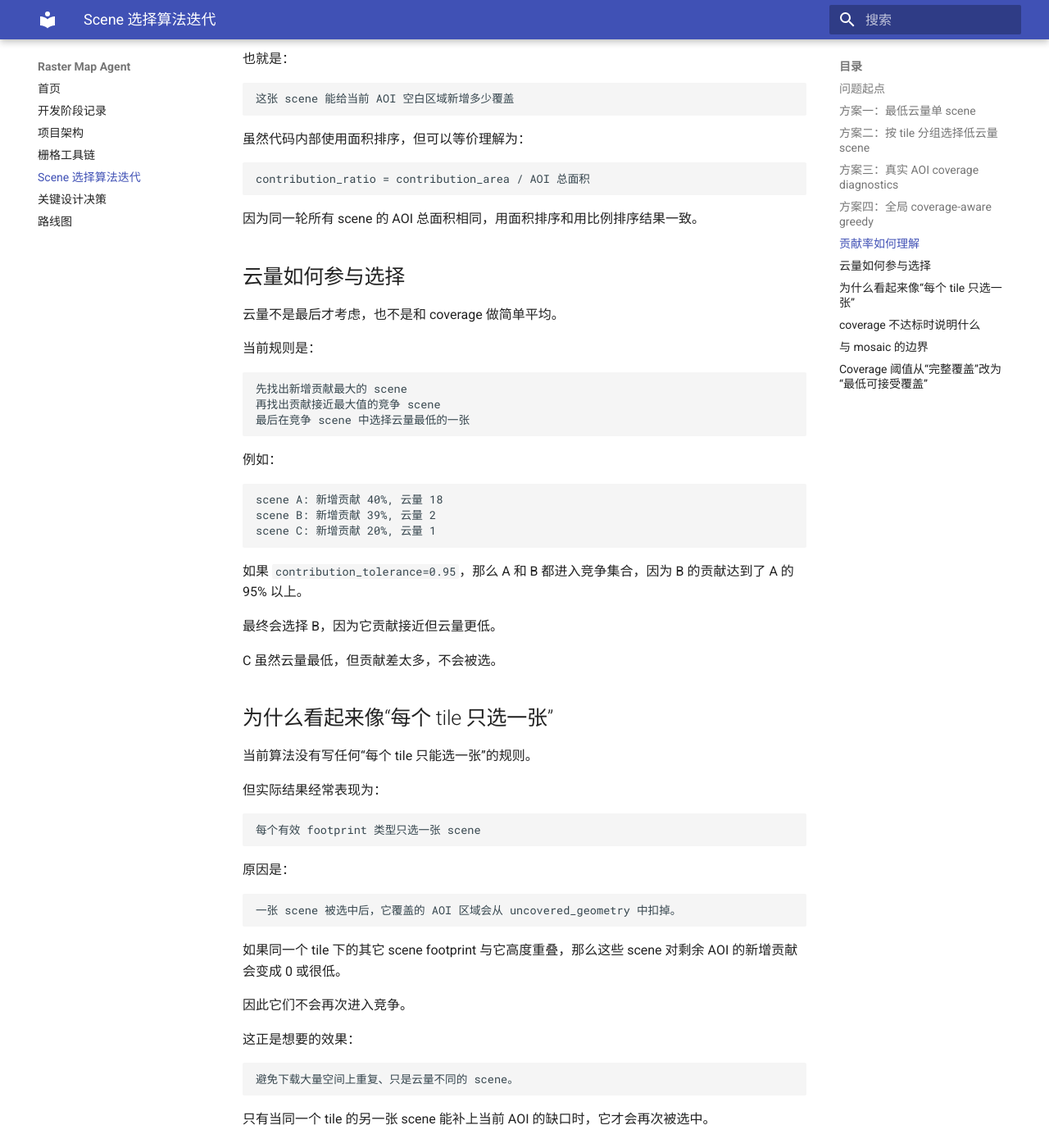
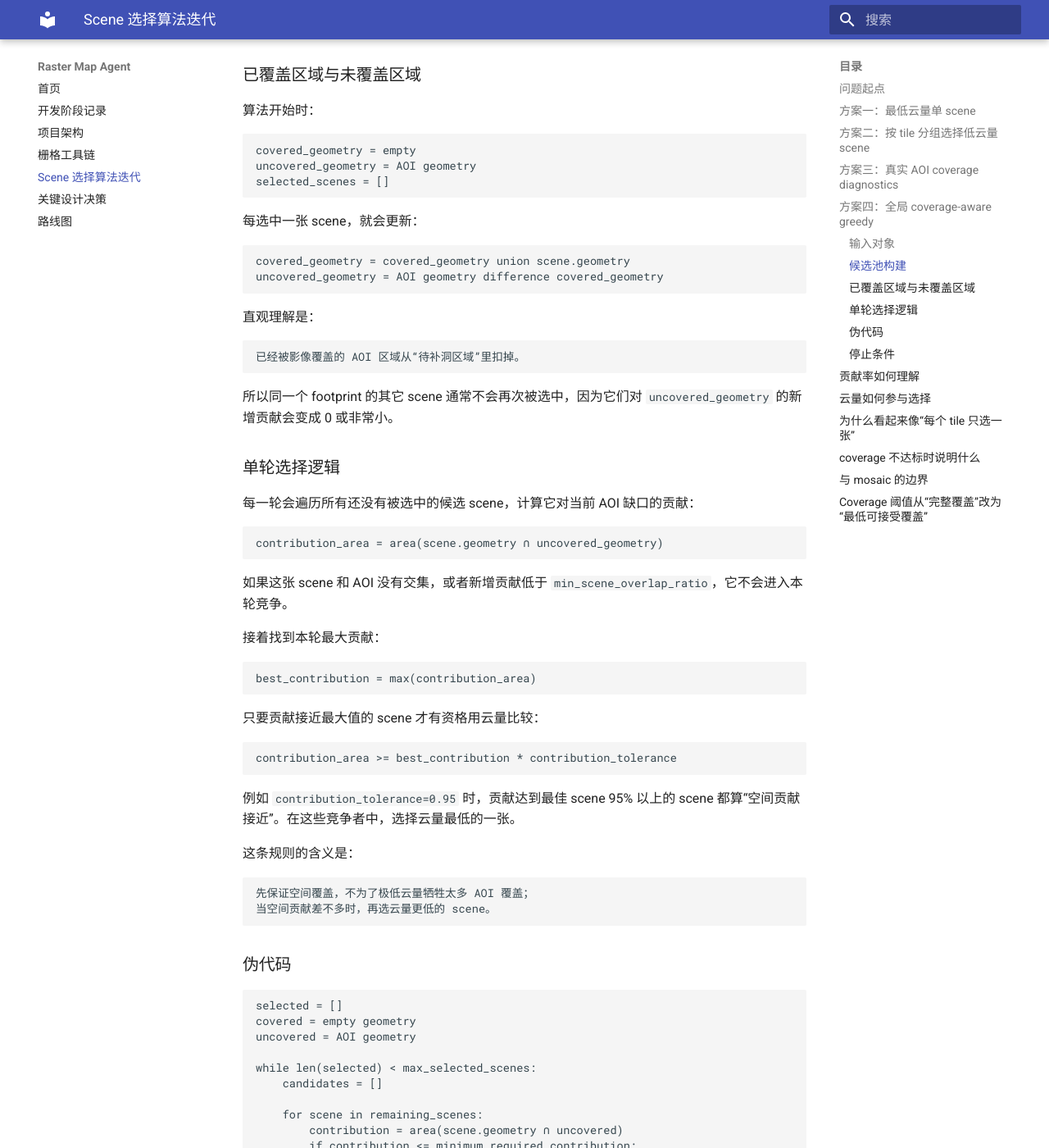
Before and after one commit to euorrl/raster-map-agent, an MkDocs documentation site: the page built from docs/scene-selection-evolution.md, in a window 1280 px wide and 1400 px high, scrolled down 4078 px. Shown: the whole window at 82% size. Built offline with MkDocs 1.6.1 and Material for MkDocs 9.7.7, drawn with Linux system fonts in a browser that asks for light colours; some of the changed text lies outside the part shown.

Commit message:
docs: 更新开发日志，完善场景选择算法描述及候选池构建逻辑

````diff
--- a/docs/scene-selection-evolution.md
+++ b/docs/scene-selection-evolution.md
@@ -154,6 +154,144 @@
 -> 最多选择 max_selected_scenes 个 scene
 -> 生成 RasterScenePlanResult
 ```
+
+### 输入对象
+
+算法真正关心的是三个对象：
+
+```text
+AOI geometry
+candidate scenes
+selection state
+```
+
+其中：
+
+- `AOI geometry` 来自 `boundary_geojson_path`，是用户真正关心的行政区或区域边界
+- `candidate scenes` 来自 STAC 搜索结果，每个 scene 至少需要有 `scene_id`、`cloud_cover`、`geometry` 和 band asset URL
+- `selection state` 是算法运行时维护的已选 scene、已覆盖区域和未覆盖区域
+
+这也是为什么 coverage 不能继续用 bbox。bbox 只是搜索参数，AOI geometry 才是选择 scene 时的真实目标。
+
+### 候选池构建
+
+候选池不是直接等于 STAC 返回结果，而是经过几层处理：
+
+```text
+STAC features
+-> 提取 RasterScene
+-> 按 scene_id 写入 RasterSceneCandidateStore
+-> 自动去重
+-> 过滤没有 required band asset 的 scene
+-> 过滤 cloud_cover > max_cloud_cover 的 scene
+-> 过滤没有 geometry 的 scene
+```
+
+`RasterSceneCandidateStore` 的作用是让多次查询可以累积候选 scene。后续局部 ReAct 扩大日期、放宽云量或增加 limit 时，可以继续把新查询结果合并到同一个 store，再重新生成 plan。
+
+### 已覆盖区域与未覆盖区域
+
+算法开始时：
+
+```text
+covered_geometry = empty
+uncovered_geometry = AOI geometry
+selected_scenes = []
+```
+
+每选中一张 scene，就会更新：
+
+```text
+covered_geometry = covered_geometry union scene.geometry
+uncovered_geometry = AOI geometry difference covered_geometry
+```
+
+直观理解是：
+
+```text
+已经被影像覆盖的 AOI 区域从“待补洞区域”里扣掉。
+```
+
+所以同一个 footprint 的其它 scene 通常不会再次被选中，因为它们对 `uncovered_geometry` 的新增贡献会变成 0 或非常小。
+
+### 单轮选择逻辑
+
+每一轮会遍历所有还没有被选中的候选 scene，计算它对当前 AOI 缺口的贡献：
+
+```text
+contribution_area = area(scene.geometry ∩ uncovered_geometry)
+```
+
+如果这张 scene 和 AOI 没有交集，或者新增贡献低于 `min_scene_overlap_ratio`，它不会进入本轮竞争。
+
+接着找到本轮最大贡献：
+
+```text
+best_contribution = max(contribution_area)
+```
+
+只要贡献接近最大值的 scene 才有资格用云量比较：
+
+```text
+contribution_area >= best_contribution * contribution_tolerance
+```
+
+例如 `contribution_tolerance=0.95` 时，贡献达到最佳 scene 95% 以上的 scene 都算“空间贡献接近”。在这些竞争者中，选择云量最低的一张。
+
+这条规则的含义是：
+
+```text
+先保证空间覆盖，不为了极低云量牺牲太多 AOI 覆盖；
+当空间贡献差不多时，再选云量更低的 scene。
+```
+
+### 伪代码
+
+```text
+selected = []
+covered = empty geometry
+uncovered = AOI geometry
+
+while len(selected) < max_selected_scenes:
+    candidates = []
+
+    for scene in remaining_scenes:
+        contribution = area(scene.geometry ∩ uncovered)
+        if contribution <= minimum_required_contribution:
+            continue
+        candidates.append((scene, contribution, cloud_cover))
+
+    if candidates is empty:
+        break
+
+    best_contribution = max(contribution for each candidate)
+    competitive = [
+        candidate
+        for candidate in candidates
+        if candidate.contribution >= best_contribution * contribution_tolerance
+    ]
+
+    chosen = scene with lowest cloud_cover in competitive
+    selected.append(chosen)
+    covered = union(covered, chosen.geometry)
+    uncovered = difference(AOI geometry, covered)
+
+    if uncovered is almost empty:
+        break
+```
+
+这个算法是贪心算法，不保证全局最优。但它的工程优势是清楚、可解释、容易调试，并且比单纯按云量排序更贴近当前 V1 的目标。
+
+### 停止条件
+
+算法会在以下情况停止：
+
+- 已选 scene 数量达到 `max_selected_scenes`
+- AOI 已经接近完整覆盖
+- 剩余候选 scene 都无法给未覆盖区域带来新增贡献
+- 候选 scene 为空
+
+停止后会统一计算最终 coverage ratio，并写入 diagnostics。
 
 当前关键参数：
 
````
Also changed, not shown: docs/development-log.md (+41 -7 lines).
